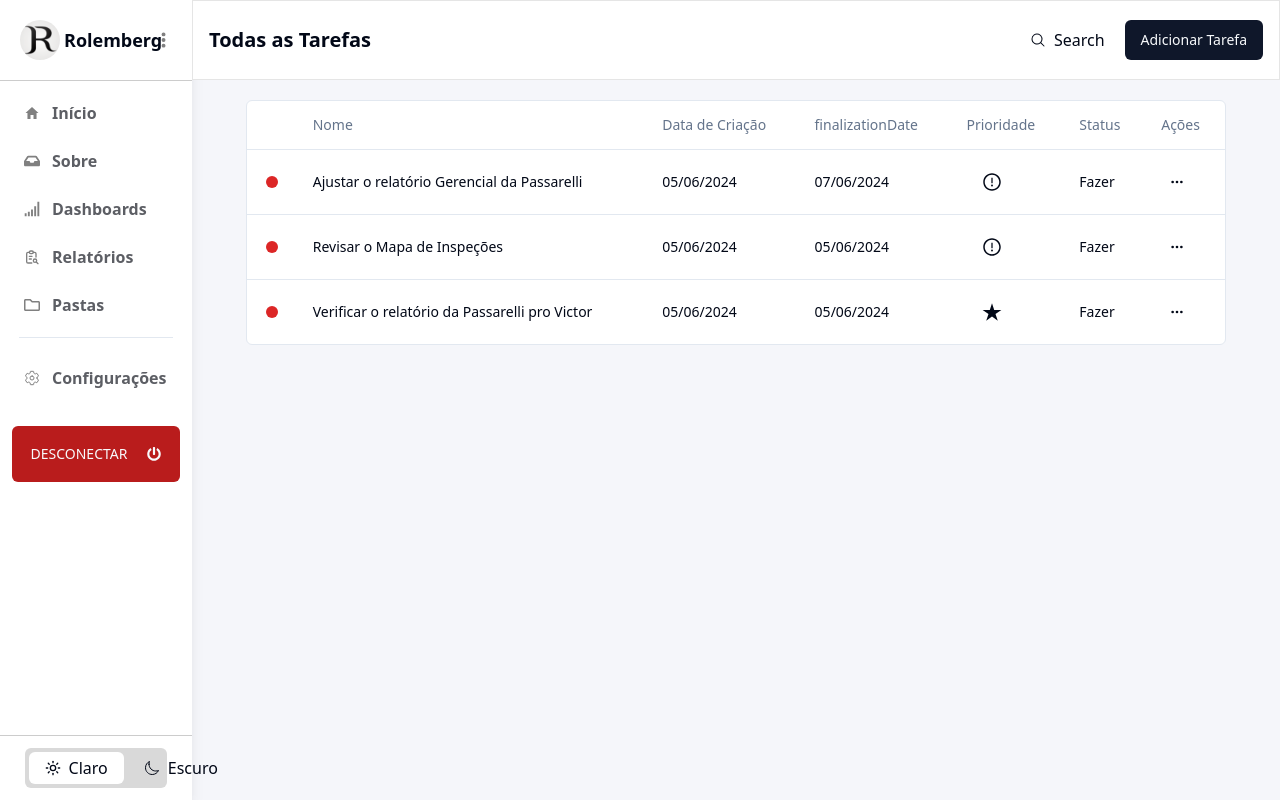
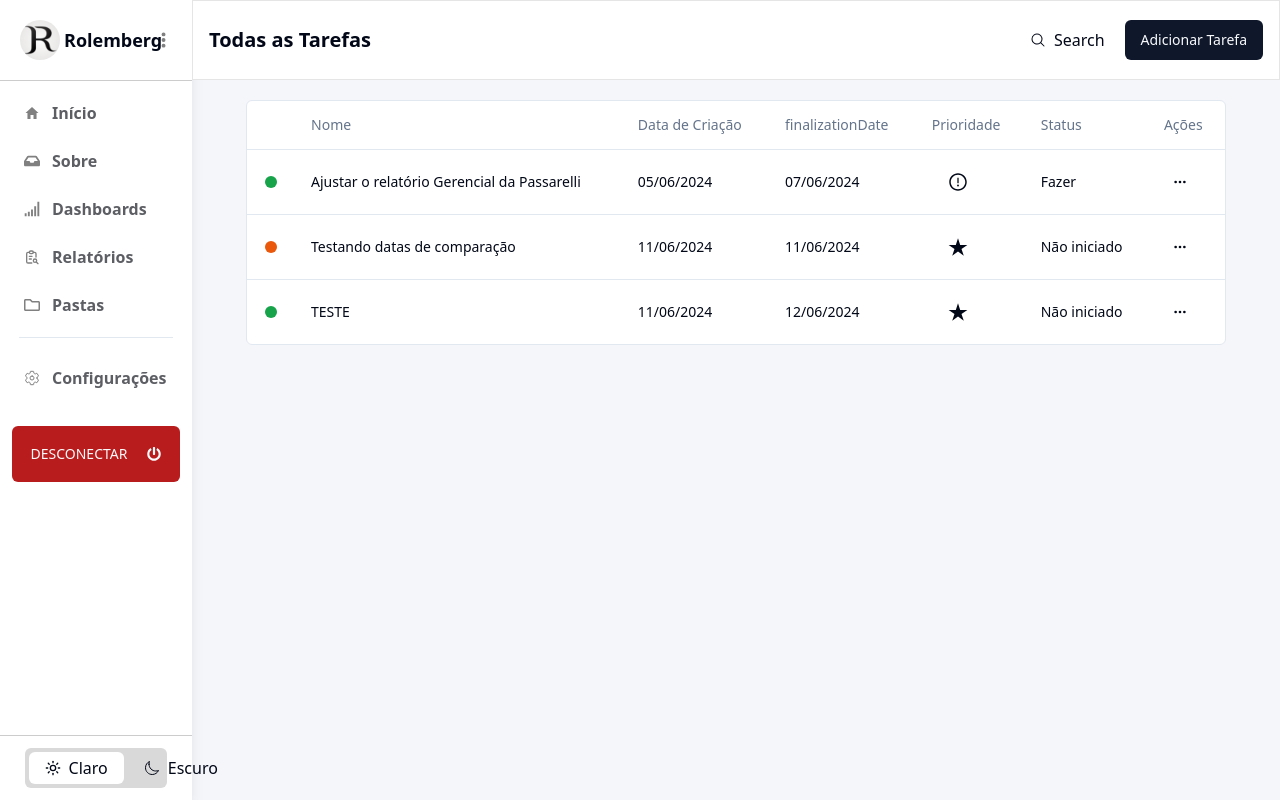
Before and after one commit to RolembergJunior/task-manager, a Next.js app: page / in a window 1280 px wide. Built offline with nearby package versions, Linux system fonts and the light colour scheme; data requests are answered from the project's data file.

Commit message:
Adjusting statusDate

```diff
--- a/db.json
+++ b/db.json
@@ -13,28 +13,28 @@
       "checklist": []
     },
     {
-      "id": "0d4e",
-      "name": "Revisar o Mapa de Inspeções",
-      "description": "Gabi relatou que existe status não conformes",
+      "name": "Testando datas de comparação",
+      "description": "DATAS COMPARADAS",
       "responsible": "Rolemberg Junior",
-      "creationDate": "05/06/2024",
-      "finalizationDate": "2024-06-05",
-      "priority": "MÉDIA PRIORIDADE",
+      "creationDate": "11/06/2024",
+      "finalizationDate": "2024-06-11",
+      "priority": "ALTA PRIORIDADE",
+      "status": "Não iniciado",
       "folder": null,
-      "status": "Fazer",
-      "checklist": []
+      "checklist": [],
+      "id": "2822"
     },
     {
-      "id": "26cc",
-      "name": "Verificar o relatório da Passarelli pro Victor",
-      "description": "Valor de serviço orçamento não está batendo com a hierarquia acima",
+      "name": "TESTE",
+      "description": "TESTE",
       "responsible": "Rolemberg Junior",
-      "creationDate": "05/06/2024",
-      "finalizationDate": "2024-06-05",
+      "creationDate": "11/06/2024",
+      "finalizationDate": "2024-06-12",
       "priority": "ALTA PRIORIDADE",
+      "status": "Não iniciado",
       "folder": null,
-      "status": "Fazer",
-      "checklist": []
+      "checklist": [],
+      "id": "e28c"
     }
   ]
 }
--- a/src/app/task/[id]/page.tsx
+++ b/src/app/task/[id]/page.tsx
@@ -28,7 +28,7 @@ export default function Task(){
             priority: '',
             folder: null,
             status: '',
-            checklist: ['']
+            checklist: []
         }
     )
     const route = useRouter();
@@ -36,19 +36,25 @@ export default function Task(){
     const url = `http://localhost:3000/tarefas/${param.id}`;
     const { data, error, isLoading } = useFetch(url);
 
-    let currentDate = new Date( Date.now() );
-    let inputedDate = new Date( dataProps?.finalizationDate );
 
     function verifyDateAndStylize(){
 
-        if( currentDate === inputedDate ){
-                return <div className="bg-orange-500 w-3 h-3 mx-auto rounded-full" />
-            } else if( currentDate < inputedDate ){
-                return <div className="bg-green-600 w-3 h-3 mx-auto rounded-full" />
-            } else if(  currentDate  > inputedDate ){
-                return <div className="bg-red-700 w-3 h-3 mx-auto rounded-full" />
+        if( dataProps.creationDate != undefined && dataProps.finalizationDate ){
+
+            let createDate = new Date(format(dataProps.creationDate, 'yyyy-dd-MM'));
+            let inputedDate = new Date( dataProps?.finalizationDate );
+
+                    if( createDate.getTime() === inputedDate.getTime() ){
+                          return <div className="bg-orange-600 w-3 h-3 mx-auto rounded-full" />
+                      } else if( createDate.getTime() < inputedDate.getTime() ){
+                          return <div className="bg-green-600 w-3 h-3 mx-auto rounded-full" />
+                      } else if( createDate.getTime() > inputedDate.getTime() ){
+                          return <div className="bg-red-600 w-3 h-3 mx-auto rounded-full" />
+                      }
             }
-}
+
+        }
+
 
     useEffect(() => {
         verifyDateAndStylize();
--- a/src/app/task/components/ChekListContent/index.tsx
+++ b/src/app/task/components/ChekListContent/index.tsx
@@ -5,29 +5,17 @@ import { useParams } from 'next/navigation';
 import { Input } from '@/components/ui/input';
 import { FaPlus } from "react-icons/fa";
 import { Button } from '@/components/ui/button';
-import { tasksProps } from '@/app/types/Types';
-
-interface NewArrayItemsTypes{
-    name: string | null,
-    checked: boolean | null
-}
+import { CheckListProps, tasksProps } from '@/app/types/Types';
 
 export default function Cheklist(dataProps:tasksProps){
     const [isOpenInput, setIsOpenInput] = useState(false);
     const [inputText, setInputText] = useState('');
-    const [newArrayItems, setNewArrayItems] = useState<NewArrayItemsTypes[]>(
-        [
-            {
-                name: null,
-                checked: null
-            }
-        ]
-    );
+    const [newArrayItems, setNewArrayItems] = useState<CheckListProps[]>([]);
     const param = useParams();
     const url = `http://localhost:3000/tarefas/${param.id}`;
 
     useEffect( () => {
-
+        setNewArrayItems( dataProps.checklist?.map( item => item ) )
     }, [])
 
     function onHandleSaveInputList(){
@@ -65,12 +53,47 @@ export default function Cheklist(dataProps:tasksProps){
             <div className="flex items-center justify-between">
                 <h1 className="text-xl font-semibold ">ChekList</h1>
                 <div
-                    onClick={() => setIsOpenInput(true)}
+                    onClick={() => setIsOpenInput(!isOpenInput)}
                     className="transition-colors hover:bg-black/10 hover:cursor-pointer rounded-full p-2">
                     <FaPlus />
                 </div>
             </div>
-            <div className="bg-[#F5F6FA] rounded-lg p-3 max-h-52 overflow-auto scrollbar-thin scrollbar-thumb-black scrollbar-track-white" >
+            {isOpenInput ? (
+                <div className="bg-[#F5F6FA] rounded-lg p-3 max-h-52 overflow-auto scrollbar-thin scrollbar-thumb-black scrollbar-track-white" >
+                    {isOpenInput
+                        ? (
+                            <div className="flex gap-2">
+                                <Input
+                                    onChange={(e) => setInputText(e.target.value)}
+                                    type='text'
+                                    placeholder='Digite aqui...' />
+                                <Button onClick={() => onHandleSaveInputList()}>Salvar</Button>
+                            </div>
+                        )
+                        : null}
+                    {newArrayItems?.map( ( newItem, index ) => (
+                    <div key={index} className="flex items-center justify-between w-full border-b border-black/10">
+                        { newItem.checked
+                            ?   (
+                                    <div className='relative'>
+                                        <label>{newItem.name}</label>
+                                        <hr className='absolute top-[43%] bg-black w-full h-[2px]' />
+                                    </div>
+                                )
+                            :   <label>{newItem.name}</label> }
+                            <Input onClick={() => {
+                                const updateItems = newArrayItems.map( item => item.name === newItem.name ? {...item, checked: !item.checked } : item );
+
+                                setNewArrayItems(updateItems);
+                            }}
+                            type="checkbox"
+                            className="w-5"
+                        />
+                    </div>
+                ))}
+                </div>
+            ) : null}
+            {/* <div className="bg-[#F5F6FA] rounded-lg p-3 max-h-52 overflow-auto scrollbar-thin scrollbar-thumb-black scrollbar-track-white" >
                 {isOpenInput ? (
                     <div className="flex gap-2">
                         <Input
@@ -80,7 +103,8 @@ export default function Cheklist(dataProps:tasksProps){
                         <Button onClick={() => onHandleSaveInputList()}>Salvar</Button>
                     </div>
                 ) : null}
-                {newArrayItems.map( ( newItem, index ) => (
+
+                {/* {newArrayItems?.map( ( newItem, index ) => (
                     <div key={index} className="flex items-center justify-between w-full border-b border-black/10">
                         { newItem.checked
                             ?   (
@@ -99,14 +123,14 @@ export default function Cheklist(dataProps:tasksProps){
                             className="w-5"
                         />
                     </div>
-                ))}
-                {dataProps.checklist?.map( ( chek, index ) => (
+                ))} */}
+                {/* {dataProps.checklist?.map( ( chek, index ) => (
                     <div key={index} className="flex items-center justify-between w-full border-b border-black/10">
                         <label htmlFor="">{chek}</label>
                         <Input type="checkbox" className="w-5"/>
                     </div>
                 ))}
-            </div>
+            </div> */}
         </div>
     );
 }
--- a/src/app/tasks/columns.tsx
+++ b/src/app/tasks/columns.tsx
@@ -11,7 +11,7 @@ import { parse,format } from 'date-fns';
 export type Tasks = {
     id: number,
     name: string,
-    creatationDate: string,
+    creationDate: string,
     finalizationDate: string,
     priority: string | number,
     status: string
@@ -24,13 +24,17 @@ export const columns: ColumnDef<Tasks>[] = [
     {
         id: '1',
         cell(props) {
-          if( format(currentDate, "dd/MM/yyyy") === props.cell.row.original.finalizationDate ){
-                return <div className="bg-orange-600 w-3 h-3 mx-auto rounded-full" />
-            } else if( format(currentDate, "dd/MM/yyyy") < format(props.cell.row.original.finalizationDate, "dd/MM/yyyy") ){
-                return <div className="bg-green-600 w-3 h-3 mx-auto rounded-full" />
-            } else if(  format(currentDate, "dd/MM/yyyy")  > format(props.cell.row.original.finalizationDate, "dd/MM/yyyy") ){
-                return <div className="bg-red-600 w-3 h-3 mx-auto rounded-full" />
-            }
+
+            let creationDateStringToDate = new Date(format(props.cell.row.original.creationDate, 'yyyy-dd-MM'));
+            let finalizationDateStringToDate = new Date(props.cell.row.original.finalizationDate);
+
+                if( creationDateStringToDate.getTime() === finalizationDateStringToDate.getTime() ){
+                      return <div className="bg-orange-600 w-3 h-3 mx-auto rounded-full" />
+                  } else if( creationDateStringToDate.getTime() < finalizationDateStringToDate.getTime() ){
+                      return <div className="bg-green-600 w-3 h-3 mx-auto rounded-full" />
+                  } else if( creationDateStringToDate.getTime() > finalizationDateStringToDate.getTime() ){
+                      return <div className="bg-red-600 w-3 h-3 mx-auto rounded-full" />
+                  }
         }
     },
     {
@@ -44,11 +48,10 @@ export const columns: ColumnDef<Tasks>[] = [
     {
         accessorKey: 'finalizationDate',
         cell: ({ row }) => {
-            return format(parse(row.original.finalizationDate, "yyyy-MM-dd", new Date()), "dd/MM/yyyy")
-            console.log(row.original.finalizationDate, 'DATA FORMATADA')
+            const validateDate = row.original.finalizationDate === '' ? format(currentDate, "yyyy-MM-dd") : row.original.finalizationDate
+            return format(parse(validateDate, "yyyy-MM-dd", new Date()), "dd/MM/yyyy")
+
         }
-
-        // header: 'Data de Finalização'
     },
     {
         header: 'Prioridade',
--- a/src/app/types/Types.ts
+++ b/src/app/types/Types.ts
@@ -1,4 +1,8 @@
 
+export interface CheckListProps{
+    name:string,
+    checked: boolean
+}
 
 export interface tasksProps{
     // id: number | string | null,
@@ -10,5 +14,5 @@ export interface tasksProps{
     priority: string | number,
     status: string,
     folder: string | null,
-    checklist: string[]
+    checklist: CheckListProps[]
 }
```
